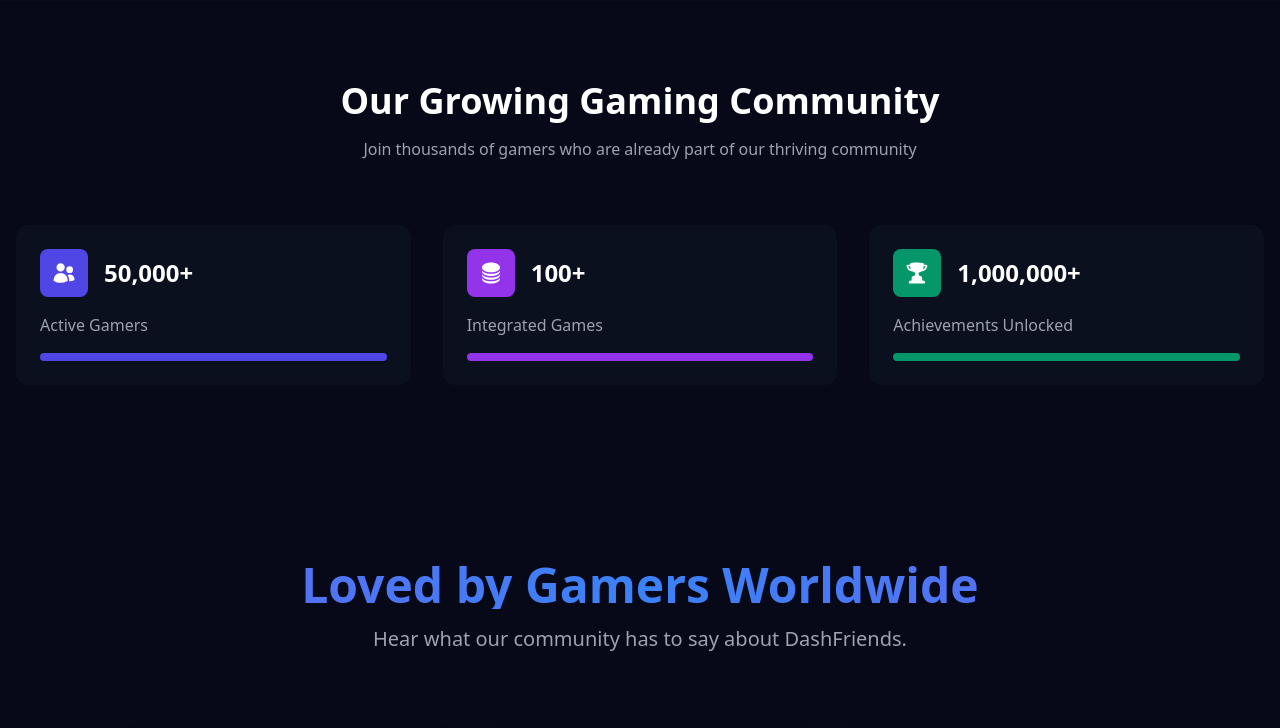
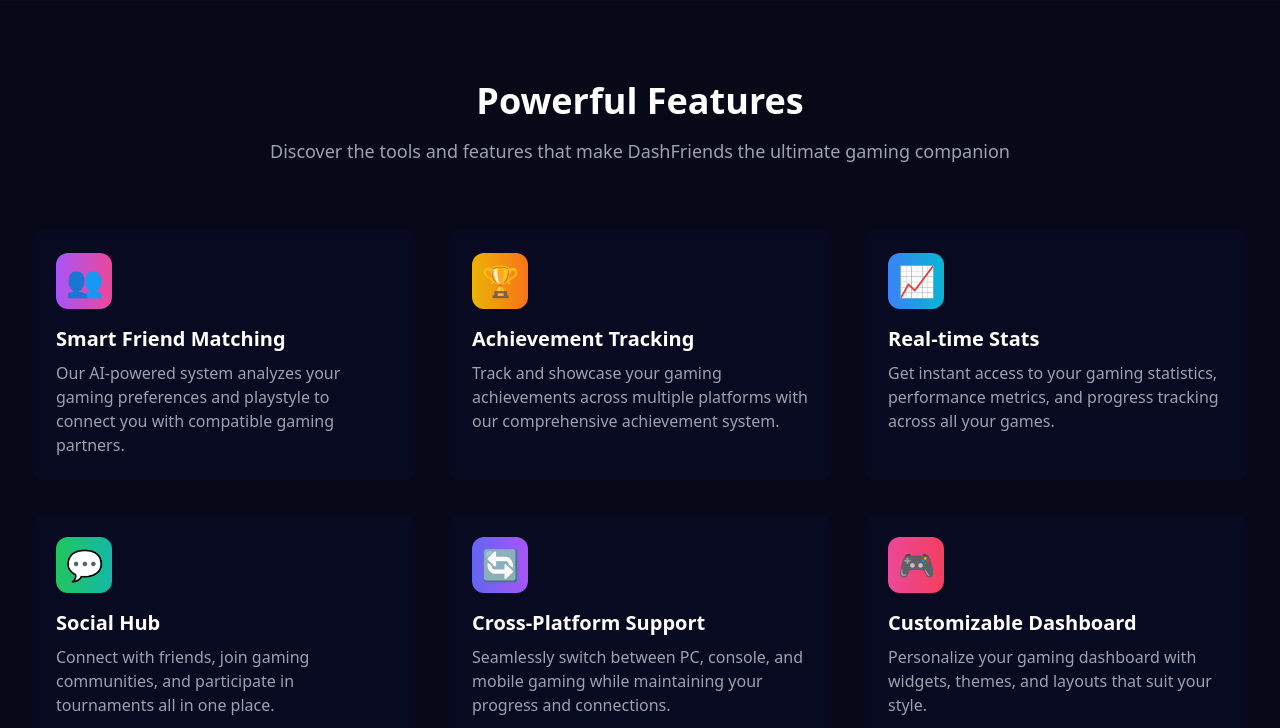
Before and after one commit to sujayreddyjb/dashfriends-landing, a React (Vite) app: page / in a window 1280 px wide. Shown: the part 799-1527 px from the top of the page. Built offline with nearby package versions, Linux system fonts and the light colour scheme.

Commit message:
Update component order and styling

```diff
--- a/src/App.jsx
+++ b/src/App.jsx
@@ -11,6 +11,8 @@
 import Dashboard from './pages/dashboard/Dashboard'
 import Friends from './pages/friends/Friends'
 import Achievements from './pages/achievements/Achievements'
+import WhyUs from './components/WhyUs'
+import Features from './components/Features'
 
 export default function App() {
   return (
@@ -23,6 +25,8 @@
               <Header />
               <main>
                 <Hero />
+                <Features />
+                <WhyUs />
                 <Stats />
                 <Testimonials />
               </main>
--- a/src/components/Features.jsx
+++ b/src/components/Features.jsx
@@ -1,103 +1,95 @@
 import { motion } from 'framer-motion';
+import { useTheme } from '../contexts/ThemeContext';
 
-const Features = () => {
 const features = [
   {
-      title: "Achievement Tracking",
-      description: "Track your gaming achievements across multiple platforms in one centralized dashboard.",
-      icon: (
-        <svg className="w-6 h-6" fill="none" viewBox="0 0 24 24" stroke="currentColor">
-          <path strokeLinecap="round" strokeLinejoin="round" strokeWidth={2} d="M9 12l2 2 4-4m6 2a9 9 0 11-18 0 9 9 0 0118 0z" />
-        </svg>
-      ),
+    title: "Smart Friend Matching",
+    description: "Our AI-powered system analyzes your gaming preferences and playstyle to connect you with compatible gaming partners.",
+    icon: "👥",
+    gradient: "from-purple-500 to-pink-500"
   },
   {
-      title: "Social Integration",
-      description: "Connect with friends, share achievements, and discover new gaming communities.",
-      icon: (
-        <svg className="w-6 h-6" fill="none" viewBox="0 0 24 24" stroke="currentColor">
-          <path strokeLinecap="round" strokeLinejoin="round" strokeWidth={2} d="M17 20h5v-2a3 3 0 00-5.356-1.857M17 20H7m10 0v-2c0-.656-.126-1.283-.356-1.857M7 20H2v-2a3 3 0 015.356-1.857M7 20v-2c0-.656.126-1.283.356-1.857m0 0a5.002 5.002 0 019.288 0M15 7a3 3 0 11-6 0 3 3 0 016 0zm6 3a2 2 0 11-4 0 2 2 0 014 0zM7 10a2 2 0 11-4 0 2 2 0 014 0z" />
-        </svg>
-      ),
+    title: "Achievement Tracking",
+    description: "Track and showcase your gaming achievements across multiple platforms with our comprehensive achievement system.",
+    icon: "🏆",
+    gradient: "from-yellow-500 to-orange-500"
   },
   {
-      title: "Progress Visualization",
-      description: "Beautiful charts and graphs to visualize your gaming progress and milestones.",
-      icon: (
-        <svg className="w-6 h-6" fill="none" viewBox="0 0 24 24" stroke="currentColor">
-          <path strokeLinecap="round" strokeLinejoin="round" strokeWidth={2} d="M9 19v-6a2 2 0 00-2-2H5a2 2 0 00-2 2v6a2 2 0 002 2h2a2 2 0 002-2zm0 0V9a2 2 0 012-2h2a2 2 0 012 2v10m-6 0a2 2 0 002 2h2a2 2 0 002-2m0 0V5a2 2 0 012-2h2a2 2 0 012 2v14a2 2 0 01-2 2h-2a2 2 0 01-2-2z" />
-        </svg>
-      ),
+    title: "Real-time Stats",
+    description: "Get instant access to your gaming statistics, performance metrics, and progress tracking across all your games.",
+    icon: "📈",
+    gradient: "from-blue-500 to-cyan-500"
   },
   {
-      title: "Real-time Updates",
-      description: "Get instant notifications when friends unlock achievements or reach new milestones.",
-      icon: (
-        <svg className="w-6 h-6" fill="none" viewBox="0 0 24 24" stroke="currentColor">
-          <path strokeLinecap="round" strokeLinejoin="round" strokeWidth={2} d="M15 17h5l-1.405-1.405A2.032 2.032 0 0118 14.158V11a6.002 6.002 0 00-4-5.659V5a2 2 0 10-4 0v.341C7.67 6.165 6 8.388 6 11v3.159c0 .538-.214 1.055-.595 1.436L4 17h5m6 0v1a3 3 0 11-6 0v-1m6 0H9" />
-        </svg>
-      ),
+    title: "Social Hub",
+    description: "Connect with friends, join gaming communities, and participate in tournaments all in one place.",
+    icon: "💬",
+    gradient: "from-green-500 to-teal-500"
   },
+  {
+    title: "Cross-Platform Support",
+    description: "Seamlessly switch between PC, console, and mobile gaming while maintaining your progress and connections.",
+    icon: "🔄",
+    gradient: "from-indigo-500 to-purple-500"
+  },
+  {
+    title: "Customizable Dashboard",
+    description: "Personalize your gaming dashboard with widgets, themes, and layouts that suit your style.",
+    icon: "🎮",
+    gradient: "from-pink-500 to-rose-500"
+  }
 ];
 
+export default function Features() {
+  const { isDark } = useTheme();
+
   return (
-    <section id="features" className="py-20 bg-gradient-to-b from-blue-950 to-indigo-900 relative overflow-hidden">
-      {/* Background Elements */}
-      <div className="absolute inset-0">
-        <div className="absolute top-0 -right-1/4 w-96 h-96 bg-blue-500/30 rounded-full mix-blend-multiply filter blur-3xl opacity-20"></div>
-        <div className="absolute -bottom-1/2 -left-1/4 w-96 h-96 bg-purple-500/30 rounded-full mix-blend-multiply filter blur-3xl opacity-20"></div>
+    <section className={`py-20 ${isDark ? 'bg-[#070818]' : 'bg-gray-50'}`}>
+      <div className="max-w-7xl mx-auto px-4 sm:px-6 lg:px-8">
+        <div className="text-center mb-16">
+          <motion.h2
+            initial={{ opacity: 0, y: 20 }}
+            whileInView={{ opacity: 1, y: 0 }}
+            transition={{ duration: 0.5 }}
+            viewport={{ once: true }}
+            className={`text-4xl font-bold ${isDark ? 'text-white' : 'text-gray-900'} mb-4`}
+          >
+            Powerful Features
+          </motion.h2>
+          <motion.p
+            initial={{ opacity: 0, y: 20 }}
+            whileInView={{ opacity: 1, y: 0 }}
+            transition={{ duration: 0.5, delay: 0.2 }}
+            viewport={{ once: true }}
+            className={`text-lg ${isDark ? 'text-gray-400' : 'text-gray-600'} max-w-3xl mx-auto`}
+          >
+            Discover the tools and features that make DashFriends the ultimate gaming companion
+          </motion.p>
         </div>
 
-      <div className="max-w-7xl mx-auto px-4 sm:px-6 lg:px-8 relative">
-        <motion.div
-          initial={{ opacity: 0, y: 20 }}
-          whileInView={{ opacity: 1, y: 0 }}
-          transition={{ duration: 0.8 }}
-          viewport={{ once: true }}
-          className="text-center mb-16"
-        >
-          <h2 className="text-3xl sm:text-4xl font-bold text-white mb-4">
-            Everything you need to track your gaming journey
-          </h2>
-          <p className="text-lg text-blue-200 max-w-2xl mx-auto">
-            DashFriends provides all the tools you need to track, share, and celebrate your gaming achievements.
-          </p>
-        </motion.div>
-
-        <div className="grid grid-cols-1 md:grid-cols-2 lg:grid-cols-4 gap-8">
+        <div className="grid grid-cols-1 md:grid-cols-2 lg:grid-cols-3 gap-8">
           {features.map((feature, index) => (
             <motion.div
-              key={index}
+              key={feature.title}
               initial={{ opacity: 0, y: 20 }}
               whileInView={{ opacity: 1, y: 0 }}
               transition={{ duration: 0.5, delay: index * 0.1 }}
               viewport={{ once: true }}
-              className="group relative transform-gpu"
+              className={`${isDark ? 'bg-[#0b0c2a]/50' : 'bg-white'} rounded-xl p-6 backdrop-blur-sm hover:shadow-lg transition-all duration-300`}
             >
-              {/* Hover gradient background */}
-              <div className="absolute inset-0 bg-gradient-to-br from-blue-500/20 to-purple-500/20 rounded-2xl opacity-0 group-hover:opacity-100 transition-all duration-300"></div>
-
-              {/* Card background with glass effect */}
-              <div className="relative p-8 rounded-2xl bg-white/[0.08] backdrop-blur-lg border border-white/10 shadow-xl group-hover:bg-white/[0.12] group-hover:scale-[1.02] transition-all duration-300 h-full">
-                {/* Icon container */}
-                <div className="text-blue-400 mb-5 p-3 inline-block rounded-lg bg-blue-500/10 group-hover:bg-blue-500/20 transition-colors duration-300">
+              <div className={`w-14 h-14 rounded-xl flex items-center justify-center text-3xl mb-4 bg-gradient-to-r ${feature.gradient} text-white`}>
                 {feature.icon}
               </div>
-
-                {/* Content */}
-                <h3 className="text-xl font-semibold text-white mb-3 group-hover:text-blue-200 transition-colors duration-300">
+              <h3 className={`text-xl font-semibold ${isDark ? 'text-white' : 'text-gray-900'} mb-2`}>
                 {feature.title}
               </h3>
-                <p className="text-blue-200/90 group-hover:text-blue-100 transition-colors duration-300">
+              <p className={`${isDark ? 'text-gray-400' : 'text-gray-600'}`}>
                 {feature.description}
               </p>
-              </div>
             </motion.div>
           ))}
         </div>
       </div>
     </section>
   );
-};
-
-export default Features;
+}
```
Lines whose indentation alone changed are shown as unchanged.
